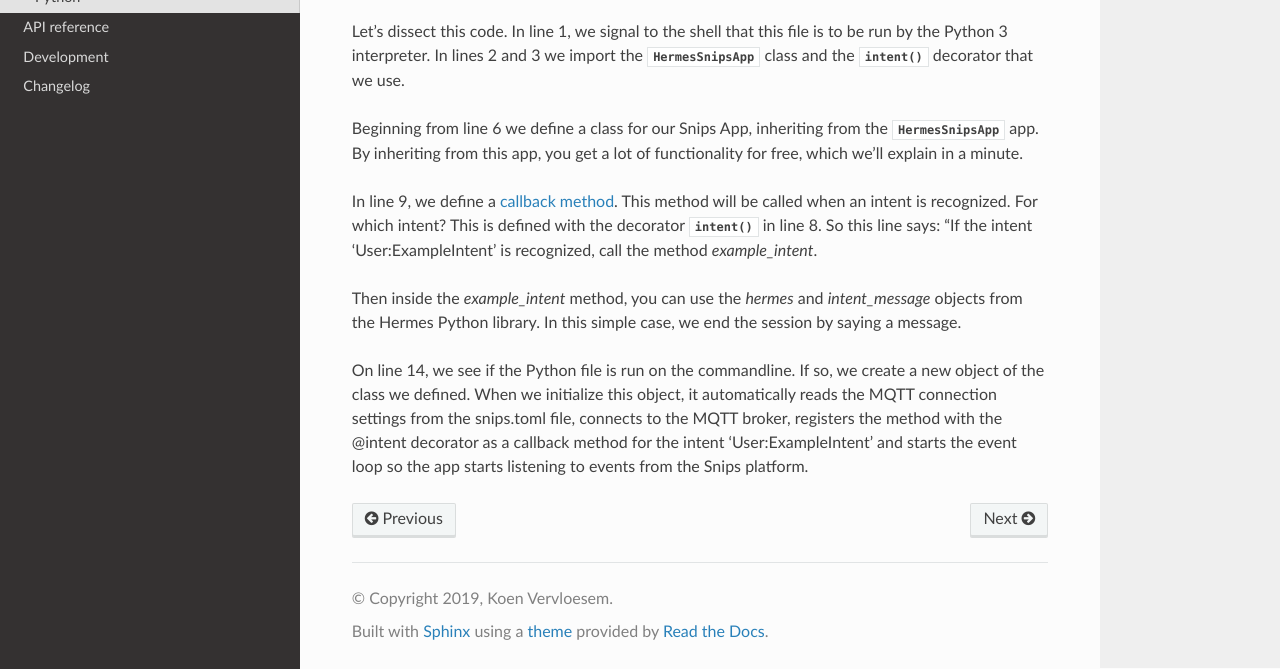
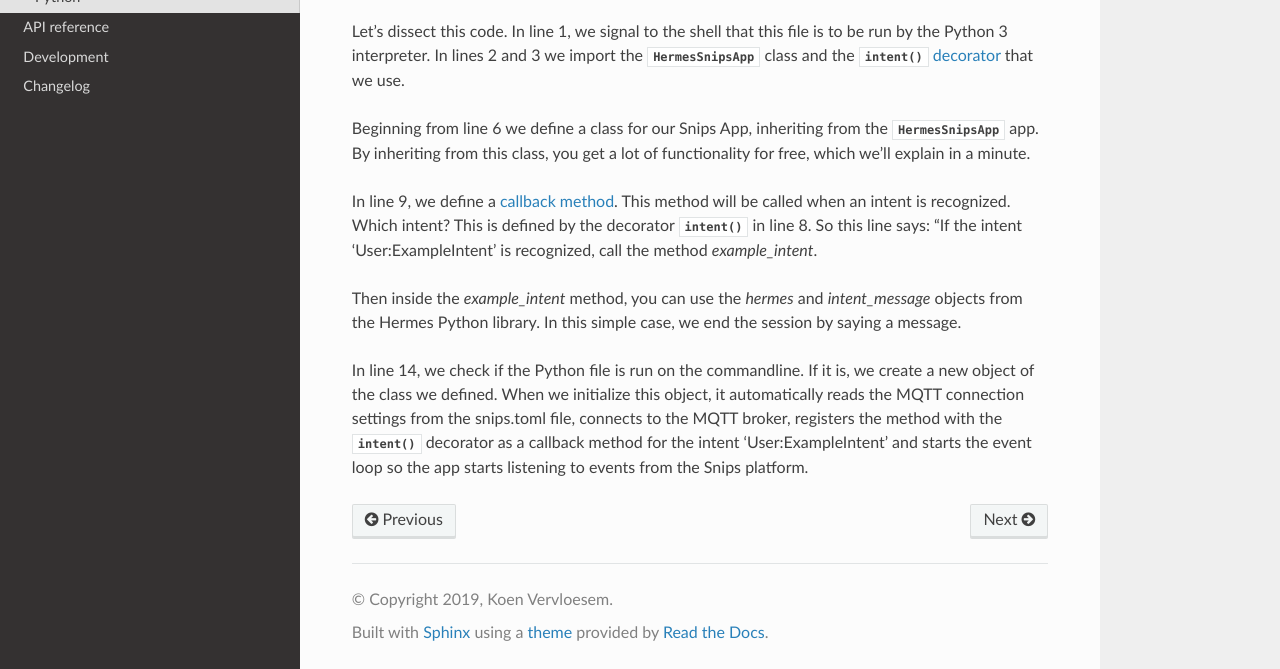
Before and after one commit to koenvervloesem/snipskit, a Sphinx documentation site: the page built from docs/source/usage.rst, in a window 1280 px wide and 900 px high, scrolled down 701 px, cut to the strip 231-900 px from the top of the window. Built offline with Sphinx 7.4.7 and the Read the Docs theme 2.0.0, drawn with Linux system fonts in a browser that asks for light colours.

Commit message:
Docs: Improve explanation of example

```diff
--- a/docs/source/usage.rst
+++ b/docs/source/usage.rst
@@ -46,16 +46,18 @@ A simple Snips app that listens to a specific intent and then says a message, is
    :language: python
    :linenos:
    :start-at: from snipskit.apps
-   :prepend: #!/usr/bin/env/python3
+   :prepend: #!/usr/bin/env python3
 
-Let's dissect this code. In line 1, we signal to the shell that this file is to be run by the Python 3 interpreter. In lines 2 and 3 we import the :class:`.HermesSnipsApp` class and the :func:`.intent` decorator that we use.
+Let's dissect this code. In line 1, we signal to the shell that this file is to be run by the Python 3 interpreter. In lines 2 and 3 we import the :class:`.HermesSnipsApp` class and the :func:`.intent` decorator_ that we use.
 
-Beginning from line 6 we define a class for our Snips App, inheriting from the :class:`.HermesSnipsApp` app. By inheriting from this app, you get a lot of functionality for free, which we'll explain in a minute.
+.. _decorator: https://docs.python.org/3/glossary.html#term-decorator
 
-In line 9, we define a `callback method`_. This method will be called when an intent is recognized. For which intent? This is defined with the decorator :func:`.intent` in line 8. So this line says: "If the intent 'User:ExampleIntent' is recognized, call the method `example_intent`.
+Beginning from line 6 we define a class for our Snips App, inheriting from the :class:`.HermesSnipsApp` app. By inheriting from this class, you get a lot of functionality for free, which we'll explain in a minute.
+
+In line 9, we define a `callback method`_. This method will be called when an intent is recognized. Which intent? This is defined by the decorator :func:`.intent` in line 8. So this line says: "If the intent 'User:ExampleIntent' is recognized, call the method `example_intent`.
 
 .. _`callback method`: https://en.wikipedia.org/wiki/Callback_(computer_programming)
 
 Then inside the `example_intent` method, you can use the `hermes` and `intent_message` objects from the Hermes Python library. In this simple case, we end the session by saying a message.
 
-On line 14, we see if the Python file is run on the commandline. If so, we create a new object of the class we defined. When we initialize this object, it automatically reads the MQTT connection settings from the snips.toml file, connects to the MQTT broker, registers the method with the @intent decorator as a callback method for the intent 'User:ExampleIntent' and starts the event loop so the app starts listening to events from the Snips platform.
+In line 14, we check if the Python file is run on the commandline. If it is, we create a new object of the class we defined. When we initialize this object, it automatically reads the MQTT connection settings from the snips.toml file, connects to the MQTT broker, registers the method with the :func:`.intent` decorator as a callback method for the intent 'User:ExampleIntent' and starts the event loop so the app starts listening to events from the Snips platform.
```
